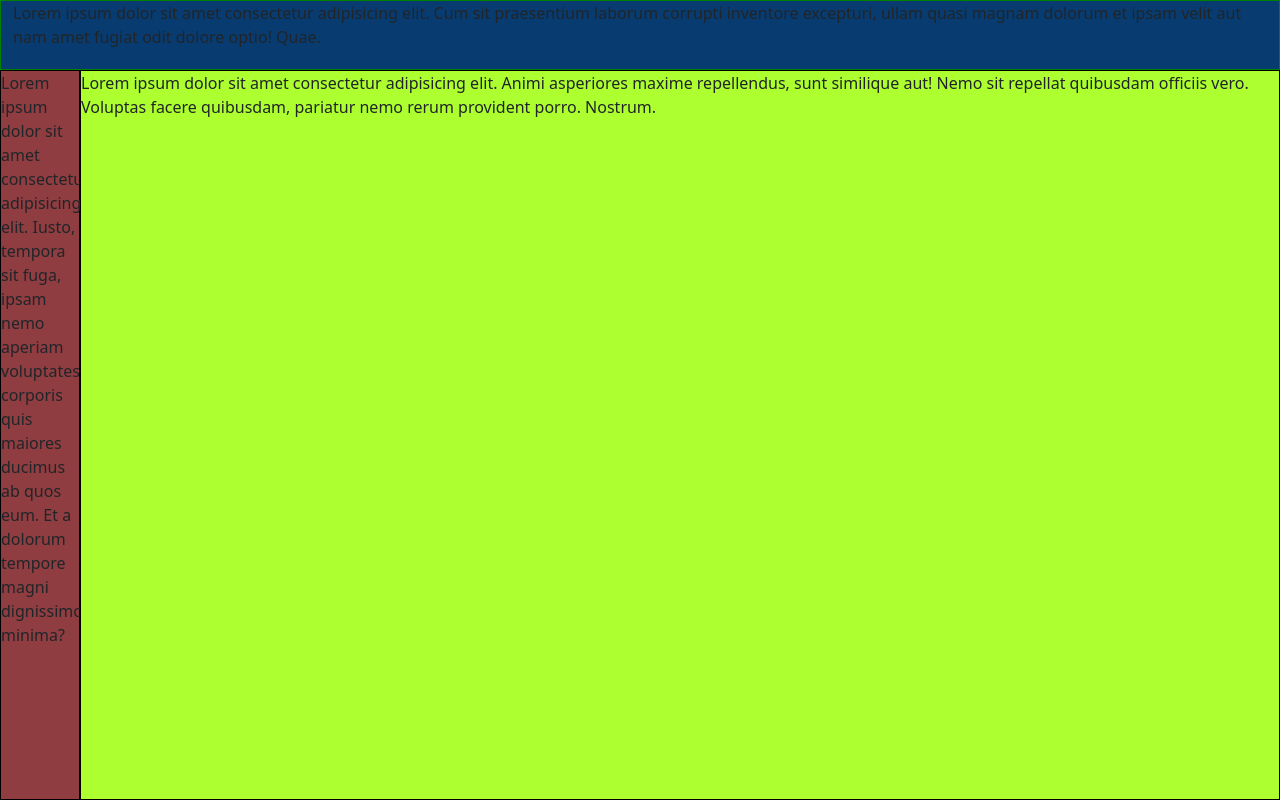
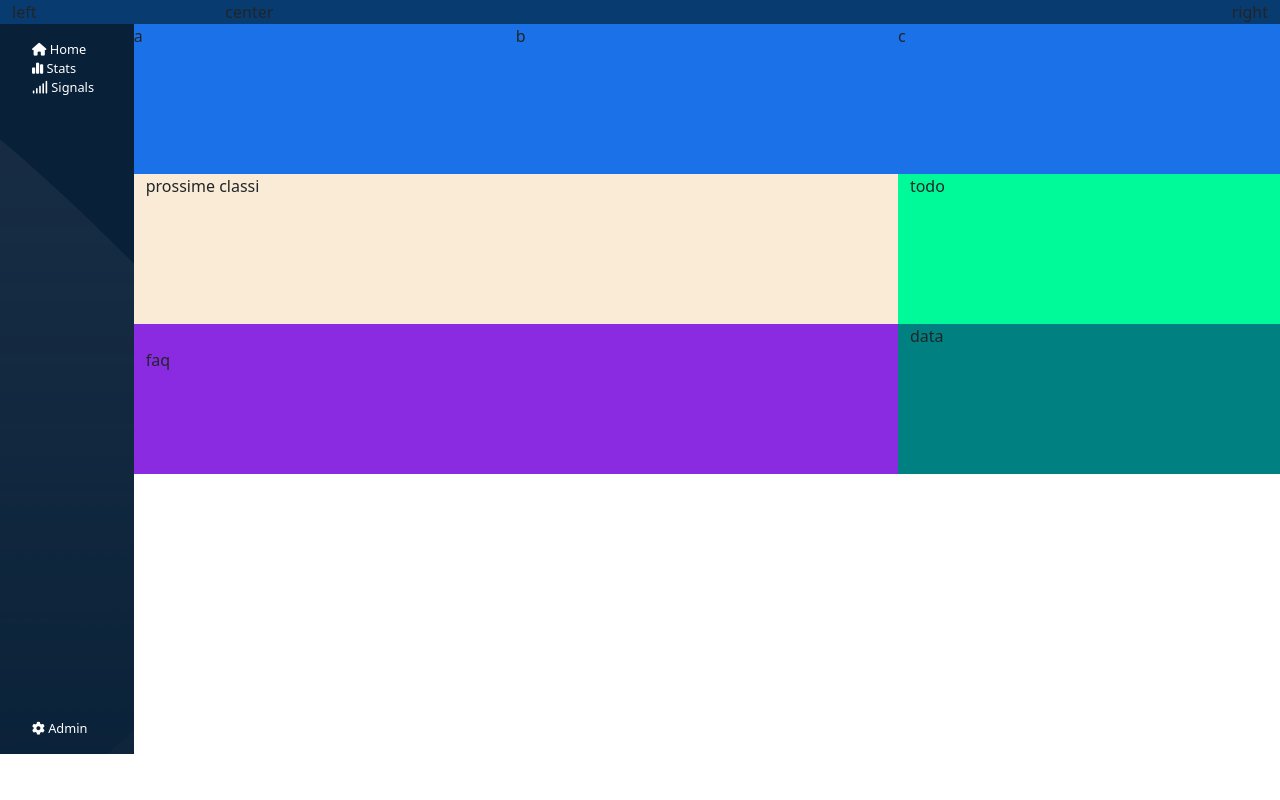
Before and after one commit to diegoG82/html-css-bootstrap-dashboard, a plain HTML site: page index.html in a window 1280 px wide. Drawn offline with nearby package versions, Linux system fonts and the light colour scheme.

Commit message:
Impostate colonne sezione centrale

```diff
--- a/css/style.css
+++ b/css/style.css
@@ -10,29 +10,80 @@ img{
     background-color:rgb(8, 60, 112);
 
     /* debug */
-    height:70px;
-   min-width: 70px;
-    border:1px solid green;
+  min-width: 70px;
+
+}
+
+.ms_row{
+    margin: 0 auto  ;
+}
+
+li{
+    list-style: none;
 }
 
 
 /* MAIN */
 
+
+/* SIDEBAR */
+
 .ms_siderbar{
     height:calc(100vh - 70px );
     width:80px;
+    background-image: url(../img/sidebar-bg.png);
+        background-color:rgb(9, 33, 56);
+        color:white;
+        font-size: 0.8rem;
+    }
 
-    /* debug */
-    background-color: rgb(143, 61, 64);
-    border: 1px solid black;
+
+@media screen and (min-width: 992px){
+
+    .ms_siderbar{
+        width:140px;
+    }
+
 }
 
+/* MAIN CONTENT */
 
 .main-content{
     width: calc(100% - 80px);
     height: calc(100vh - 70px);
 
-    /* debug */
-    background-color: greenyellow;
-    border:1px solid black;
 }
+
+
+/* MAIN HEADER */
+
+.jumbotron{
+    background-color: rgb(27, 114, 232);
+    height:150px;
+    width:100%;
+}
+
+/* LEFT PART */
+
+.next-classes{
+    background-color: antiquewhite;
+    min-height: 150px;
+}
+
+.faq{
+    background-color: blueviolet;
+    min-height: 150px;
+}
+
+
+/* RIGHT PART */
+
+.todo{
+    background-color: mediumspringgreen;
+    min-height:150px;
+}
+
+.data{
+    background-color: teal;
+    min-height:150px;
+}
--- a/index.html
+++ b/index.html
@@ -12,6 +12,9 @@
     <!-- CUSTOM STYLE -->
     <link rel="stylesheet" href="css/style.css">
 
+    <!-- FONT AWESOME -->
+    <link rel="stylesheet" href="https://cdnjs.cloudflare.com/ajax/libs/font-awesome/6.3.0/css/all.min.css" integrity="sha512-SzlrxWUlpfuzQ+pcUCosxcglQRNAq/DZjVsC0lE40xsADsfeQoEypE+enwcOiGjk/bSuGGKHEyjSoQ1zVisanQ==" crossorigin="anonymous" referrerpolicy="no-referrer" />
+
 </head>
 
 <body>
@@ -20,8 +23,24 @@
 <header class="main-header">
 
     <div class="container-fluid">
-    Lorem ipsum dolor sit amet consectetur adipisicing elit. Cum sit praesentium laborum corrupti inventore excepturi, ullam quasi magnam dolorum et ipsam velit aut nam amet fugiat odit dolore optio! Quae.
+
+        <div class="row align-items-center">
+
+            <div class="col-2 d-flex">
+            left
+            </div>
+
+            <div class="col-8 d-flex">
+            center
+            </div>
+
+            <div class="col-2 d d-flex justify-content-end">
+                right
+            </div>
+
+        </div>
     </div>
+
 
 </header>
 <!-- /HEADER -->
@@ -33,8 +52,26 @@
 
 
     <!-- SIDEBAR -->
-    <div class="ms_siderbar">
-        Lorem ipsum dolor sit amet consectetur adipisicing elit. Iusto, tempora sit fuga, ipsam nemo aperiam voluptates corporis quis maiores ducimus ab quos eum. Et a dolorum tempore magni dignissimos minima?
+    <div class="ms_siderbar d-flex flex-column">
+
+       <ul class="flex-grow-1 pt-3">
+
+            <li><i class="fa-solid fa-house"></i>
+            <span class="d-none d-lg-inline">Home</span></li>
+
+            <li><i class="fa-solid fa-chart-simple"></i>
+            <span class=" d-none d-lg-inline">Stats</span></li>
+
+            <li><i class="fa-solid fa-signal"></i>
+            <span class=" d-none d-lg-inline">Signals</span></li>
+
+        </ul>
+
+        <ul>
+            <li><i class="fa-solid fa-gear"></i>
+            <span class=" d-none d-lg-inline">Admin</span></li>
+        </ul>
+
     </div>
     <!-- /SIDEBAR -->
 
@@ -42,14 +79,84 @@
     <!-- MAIN CONTENT -->
     <main class="main-content">
 
-        <!-- MAIN HEADER -->
-        <div class="ms_container-fluid">
-            Lorem ipsum dolor sit amet consectetur adipisicing elit. Animi asperiores maxime repellendus, sunt similique aut! Nemo sit repellat quibusdam officiis vero. Voluptas facere quibusdam, pariatur nemo rerum provident porro. Nostrum.
+
+
+        <!-- JUMBOTRON -->
+        <div class="ms_container-fluid jumbotron">
+
+            <div class="ms_row d-flex">
+                <div class="col-4">a</div>
+                <div class="col-4">b</div>
+                <div class="col-4">c</div>
+            </div>
+
         </div>
-        <!-- /MAIN HEADER -->
+        <!-- /JUMBOTRON -->
+
+
+
 
         <!-- MAIN CENTRAL -->
-        <div class="ms_container-fluid"></div>
+
+
+        <div class="container-fluid">
+
+            <div class="row">
+
+                <!-- LEFT CONTAINER -->
+                <div class="col-12 col-lg-8">
+                    <div class="row">
+
+                        <!-- NEXT CLASSES -->
+                        <div class="col-12 next-classes">
+                            prossime classi
+                        </div>
+
+                        <div class="col-12 pt-4 faq">
+                            faq
+                        </div>
+
+                    </div>
+
+                </div>
+                <!-- /LEFT CONTAINER -->
+
+                <!-- RIGHT CONTAINER -->
+                <div class="col-12 col-lg-4">
+
+                    <div class="row">
+
+                        <!-- TODO -->
+                        <div class="col-12 todo">
+                        todo
+                        </div>
+                        <!-- TODO -->
+
+                        <!-- DATA -->
+                        <div class="col-12 d-flex data">
+                        data
+                        </div>
+
+                    </div>
+
+                </div>
+                <!-- RIGHT CONTAINER
+
+            </div>
+
+
+         </div>
+
+
+
+
+
+
+
+
+    </div>
+
+
         <!-- MAIN CENTRAL -->
 
     </main>
```
